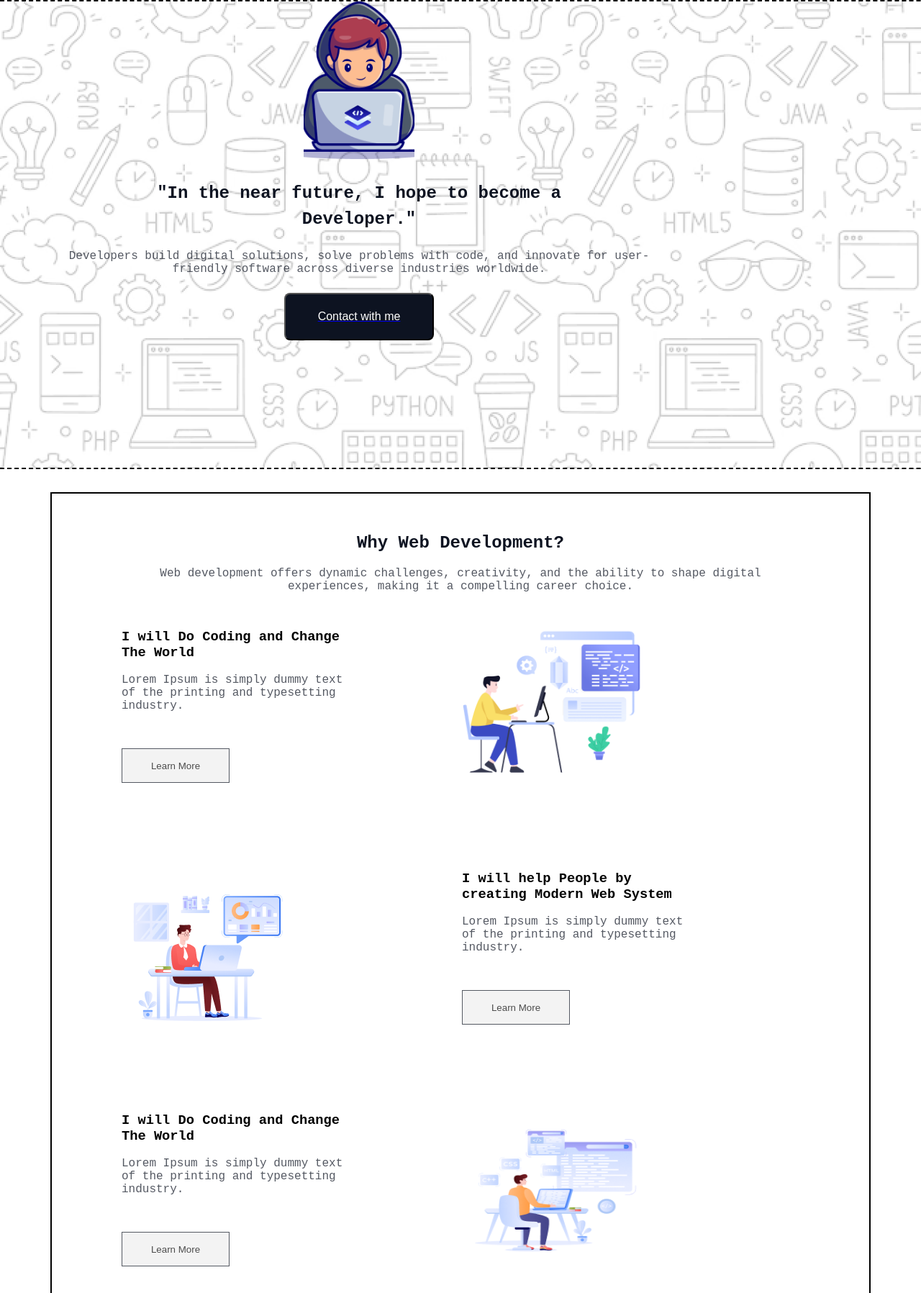
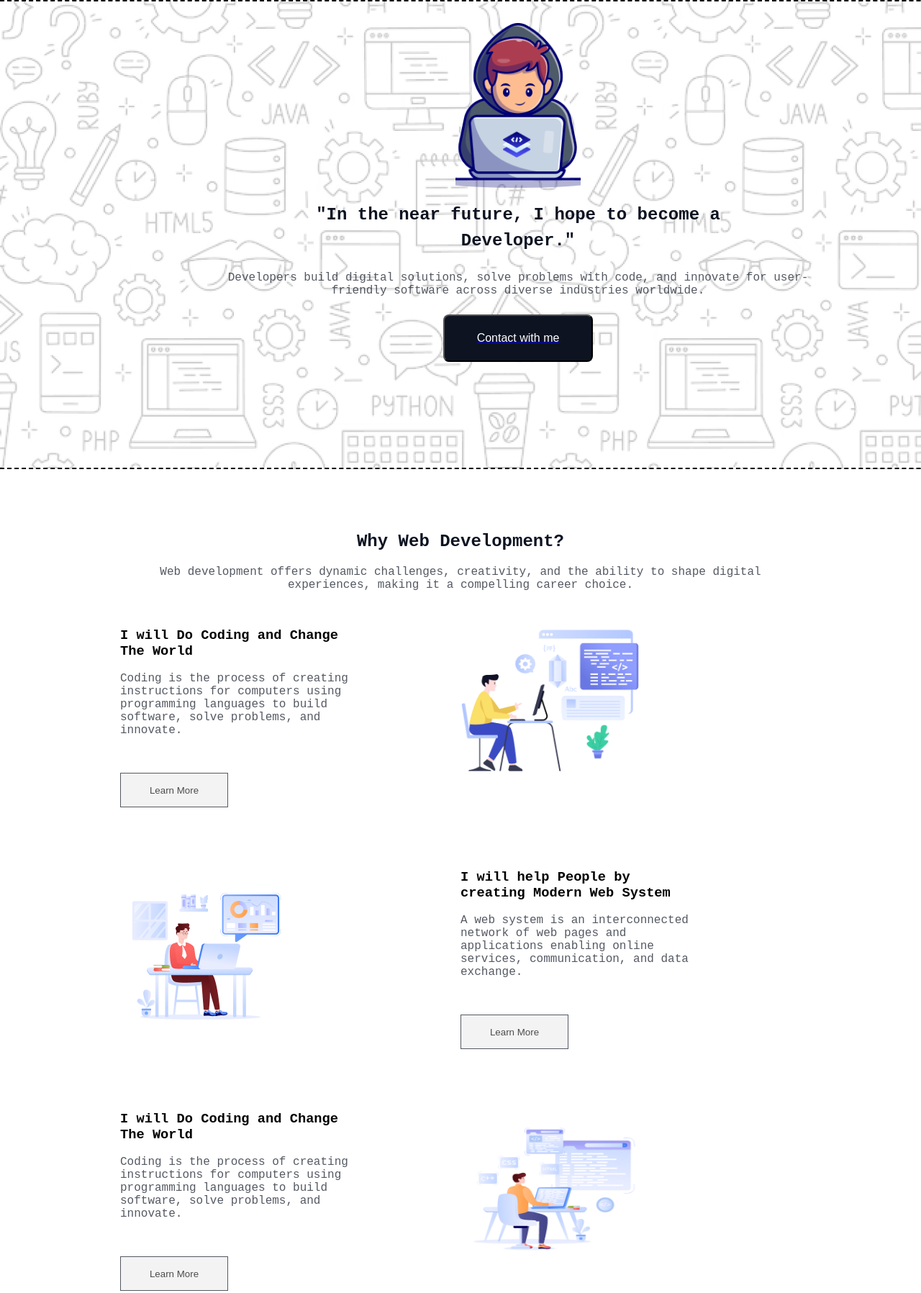
Before and after one commit to feeza-T/Assignment1, a plain HTML site: page index.html in a window 1280 px wide. Shown: the top 1797 px of the page at 72% size. Drawn offline with Linux system fonts and the light colour scheme; a web font is replaced by a local one.

Commit message:
Final Push

```diff
--- a/index.html
+++ b/index.html
@@ -7,6 +7,8 @@
     <link rel="stylesheet" href="./style.css" />
 </head>
 <body>
+
+
     <header class="banner-page">
         <!-- banner pages starts from here -->
         <section class="banner-section">
@@ -24,6 +26,15 @@
         <!-- banner pages ends here -->
     </header>
 
+
+
+
+
+
+
+
+
+
     <main>
         <!-- 2nd page starts here -->
         <section class="Second-page">
@@ -35,7 +46,7 @@
             <div class="second-page-container">
                 <div class="firstleft-side">
                     <h3>I will Do Coding and Change The World</h3><br>
-                    <p>Lorem Ipsum is simply dummy text of the printing and typesetting industry.</p><br>
+                    <p>Coding is the process of creating instructions for computers using programming languages to build software, solve problems, and innovate.</p><br>
                     <button class="second-button">Learn More</button>
                 </div>
                 <div class="firstright-side">
@@ -46,21 +57,31 @@
                 </div>
                 <div class="secondright-side">
                     <h3>I will help People by creating Modern Web System</h3><br>
-                    <p>Lorem Ipsum is simply dummy text of the printing and typesetting industry.</p><br>
+                    <p>A web system is an interconnected network of web pages and applications enabling online services, communication, and data exchange.</p><br>
                     <button class="second-button">Learn More</button>
                 </div>
                 <div class="firstleft-side">
                     <h3>I will Do Coding and Change The World</h3><br>
-                    <p>Lorem Ipsum is simply dummy text of the printing and typesetting industry.</p><br>
+                    <p>Coding is the process of creating instructions for computers using programming languages to build software, solve problems, and innovate.</p><br>
                     <button class="second-button">Learn More</button>
                 </div>
                 <div class="firstright-side">
                     <img src="assets/Group 4.png" alt="Developer Image">
                 </div>
             </div>
-            <!-- 2nd page's container starts here -->
+         <!-- 2nd page's container ends here -->
         </section>
         <!-- 2nd page ends here -->
+
+
+
+
+
+
+
+
+
+
 
         <!-- My inspiration page starts here -->
         <section class="my-inspiration-container">
@@ -73,6 +94,17 @@
             </div>
         </section>
         <!-- My inspiration page ends here -->
+
+
+
+
+
+
+
+
+
+
+
 
         <!-- My Current Target page starts here -->
         <section class="skills">
@@ -103,6 +135,16 @@
         </section>
         <!-- My Current Target page starts here -->
 
+
+
+
+
+
+
+
+
+
+
         <!-- Support page starts here -->
         <section class="Support-page">
             <div class="support-text">
@@ -116,6 +158,9 @@
         </section>
         <!-- Support page starts here -->
     </main>
+
+
+
 
     <footer class="footer" id="footer">
         <div class="footer-left-section"></div>
--- a/style.css
+++ b/style.css
@@ -14,6 +14,7 @@ body {
 .banner-page {
     width: 1440px;
     height: 652px;
+    margin:0 auto;
     border-bottom: 2px dashed black;
     border-top: 2px dashed black;
     top: 131px;
@@ -22,29 +23,23 @@ body {
     background-position: center;
     background-repeat: no-repeat;
     background-size: cover;
-
-
-
 }
 
 .banner-section {
-
     width: 998px;
     height: 582px;
-    left: 221px;
-    right: 221px;
-    top: 157px;
+    margin:0 auto;
     display: flex;
     flex-direction: column;
     align-items: center;
-    padding: 0px;
+    padding: 30px;
 }
 
 .developer-image {
     width: 173.03px;
     height: 228.9px;
-    top: 157px;
-    padding: 0px 10px 10px 10px;
+    top: 500px;
+    padding: 50pxpx 10px 10px 10px;
 }
 
 .developer-image img {
@@ -76,6 +71,7 @@ body {
     text-align: center;
     margin: 24px 0px;
     opacity: 0.7;
+    padding: auto;
 }
 
 .button {
@@ -91,13 +87,14 @@ body {
     text-align: center;
     font-size: 16px;
     margin-top: 20px;
-    margin: 0 auto; /* Center the button */
+    margin: 0 auto;
+
 }
 .Second-page {
 
     width: 1140px;
     height: 1395px;
-    border:2px solid black;
+
      margin: 32px auto;
     padding: 5px 97px 80px 97px
 }
@@ -139,6 +136,7 @@ body {
 .firstleft-side, .firstright-side {
     width: 70%;
     height: 336px;
+
 }
 .firstleft-side p{
     color: #0D1321;
@@ -152,6 +150,7 @@ body {
     width:70%;
     height: 336px;
   padding-left: 0px;
+
 }
 .secondright-side p{
     color: #0D1321;
@@ -179,7 +178,7 @@ opacity: 0.7;
 .my-inspiration-container{
   width: 1140px;
   height: 777px;
-  border:2px solid black;
+
   margin: 32px auto;
   padding: 5px 97px 80px 97px;
 }
@@ -188,7 +187,7 @@ opacity: 0.7;
 .skills{
 width: 1140px;
 height: 500px;
-border:2px solid black;
+
 margin: 32px auto;
 padding: 5px 97px 80px 97px;
 }
```
